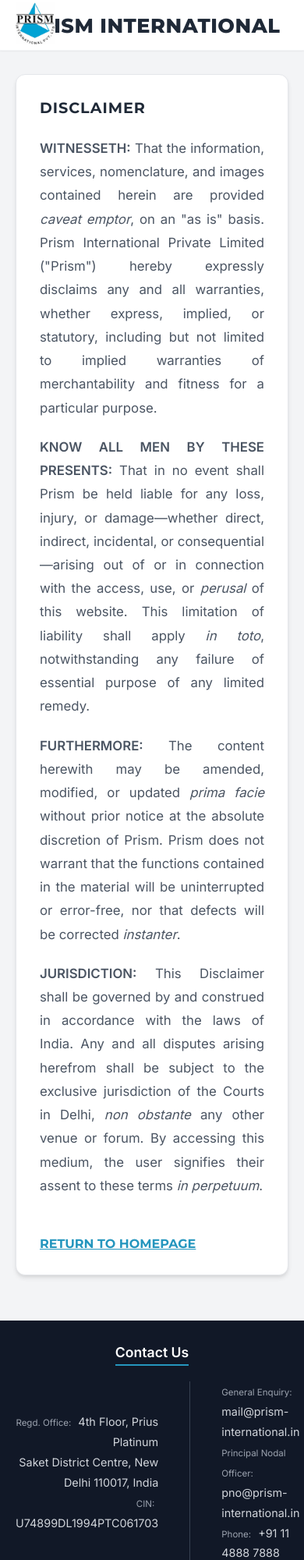
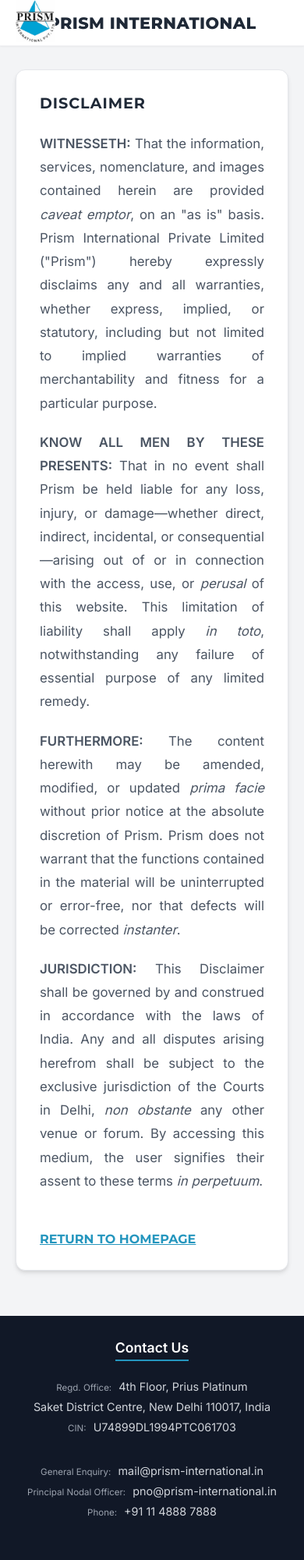
Before and after one commit to dutchkimble/prism-website, a plain HTML site: page disclaimer.html in a window 390 px wide. Shown: the top 2000 px of the page at 78% size. Drawn offline with Linux system fonts and the light colour scheme.

Commit message:
Improve mobile header responsiveness

```diff
--- a/disclaimer.html
+++ b/disclaimer.html
@@ -194,6 +194,24 @@
             justify-content: center;
             gap: 20px;
         }
+
+        /* Mobile Adjustments */
+        @media (max-width: 768px) {
+            .contact-grid {
+                grid-template-columns: 1fr;
+                gap: 30px;
+                text-align: center;
+            }
+            .divider-vertical {
+                display: none;
+            }
+            .contact-text.right-align {
+                text-align: center;
+            }
+            .company-name {
+                font-size: 1.3rem;
+            }
+        }
     </style>
 </head>
 <body>
```
Also changed, not shown: index.html (+6 -0 lines).
